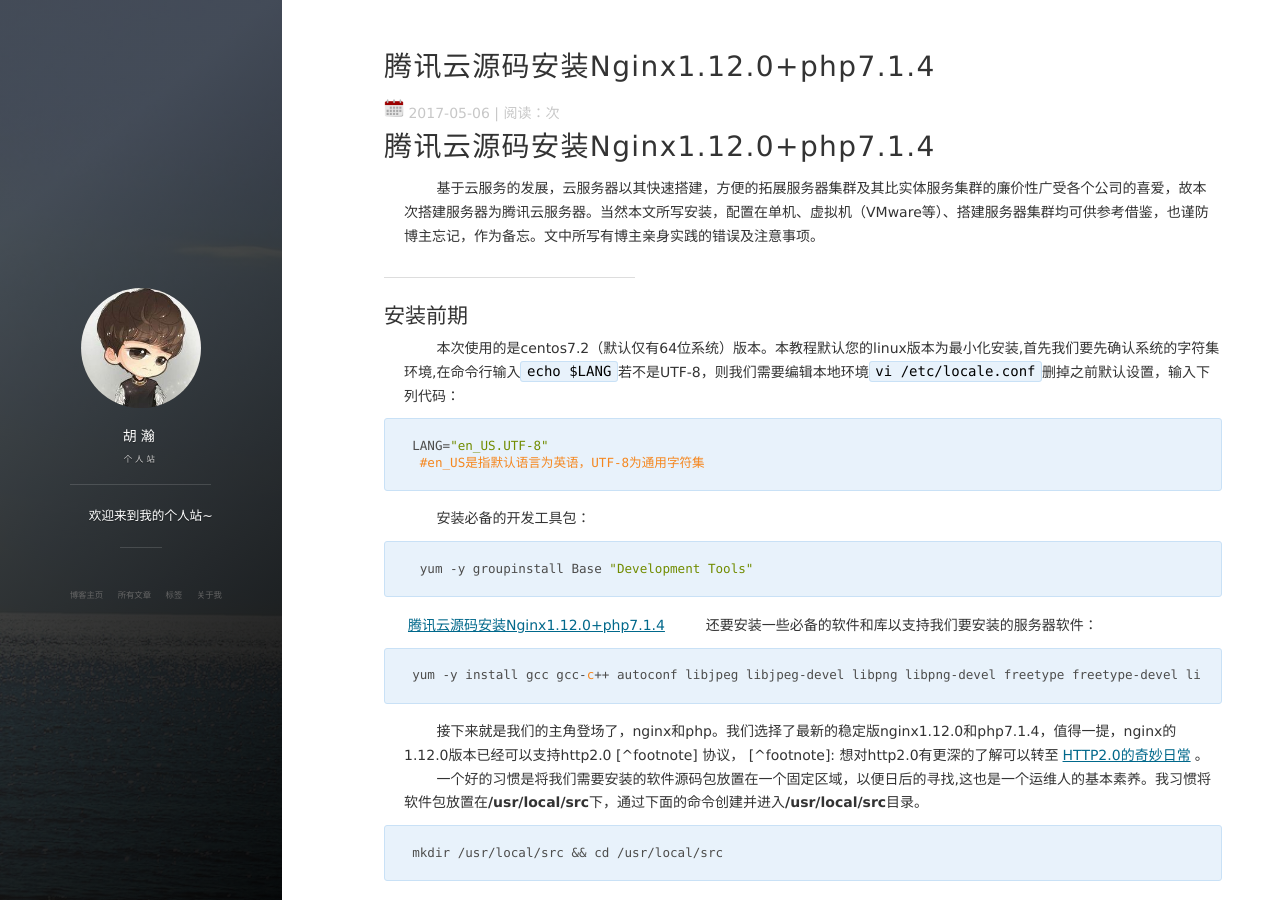
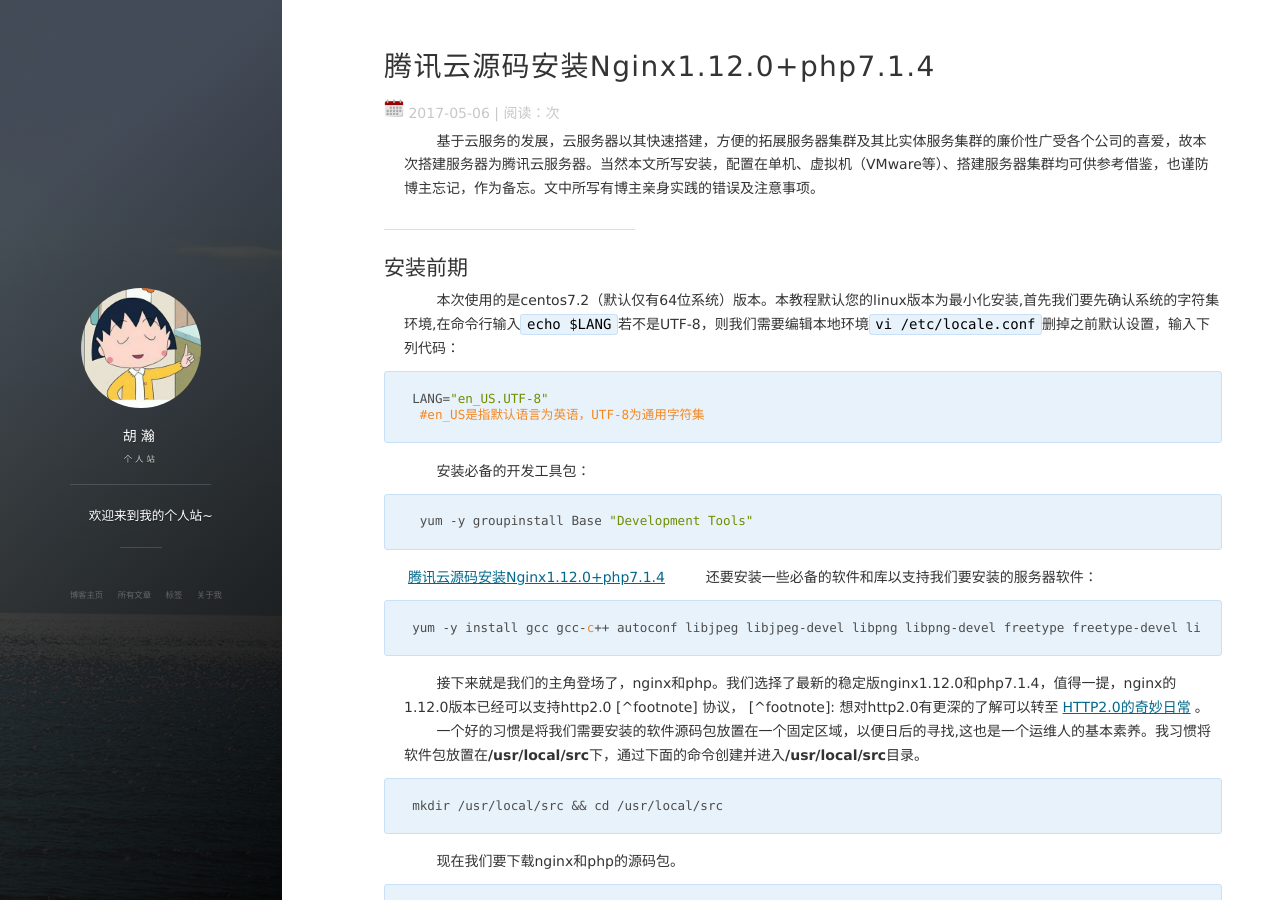
Before and after one commit to tony-huhan/tonyhu.github.io, a Jekyll site: the page built from _posts/2017-05-06-腾讯云源码安装Nginx1.12.0+php7.1.4.md, in a window 1280 px wide and 900 px high. Built offline with Jekyll 4.4.1, drawn with Linux system fonts in a browser that asks for light colours; nearby versions of some CDN libraries; comment, search, counter and statistics services are not loaded.

```diff
--- a/_config.yml
+++ b/_config.yml
@@ -16,7 +16,7 @@ comment:
 # Social
 social:
     weibo: 648637692
-    github: tonyhu
+    github: tony-huhan
     # twitter:
     mail: h648637692@gmail.com
 
--- a/_includes/footer.html
+++ b/_includes/footer.html
@@ -69,11 +69,11 @@
 
         <div class = "footer_div">
            <p class="copyright text-muted">
-            Copyright &copy; {{ site.title }} {{ site.time | date: '%Y' }} Theme by <a href="http://baixin.io/">leopardpan</a> |
+            Copyright &copy; {{ site.title }} {{ site.time | date: '%Y' }} Theme by <a href="http://baixin.io/">huhan</a> |
             <iframe
                 style="margin-left: 2px; margin-bottom:-5px;"
                 frameborder="0" scrolling="0" width="91px" height="20px"
-                src="https://ghbtns.com/github-btn.html?user=leopardpan&repo=leopardpan.github.io&type=star&count=true" >
+                src="https://ghbtns.com/github-btn.html?user=tonyhu&repo=tonyhu.github.io&type=star&count=true" >
             </iframe>
             </p>
         	<div align="right">
--- a/_posts/2017-05-06-腾讯云源码安装Nginx1.12.0+php7.1.4.md
+++ b/_posts/2017-05-06-腾讯云源码安装Nginx1.12.0+php7.1.4.md
@@ -5,7 +5,6 @@ date: 2017-05-06
 description: 记录腾讯云搭建环境的问题
 tag: linux
 ---
-# 腾讯云源码安装Nginx1.12.0+php7.1.4
 &emsp;&emsp; 基于云服务的发展，云服务器以其快速搭建，方便的拓展服务器集群及其比实体服务集群的廉价性广受各个公司的喜爱，故本次搭建服务器为腾讯云服务器。当然本文所写安装，配置在单机、虚拟机（VMware等）、搭建服务器集群均可供参考借鉴，也谨防博主忘记，作为备忘。文中所写有博主亲身实践的错误及注意事项。
 
 -------
```
Also changed, not shown: images/avatar.jpg, images/avatar1.jpg (added), images/favicon.png, images/payimg/alipayimg.jpg, images/payimg/weipayimg.jpg.
